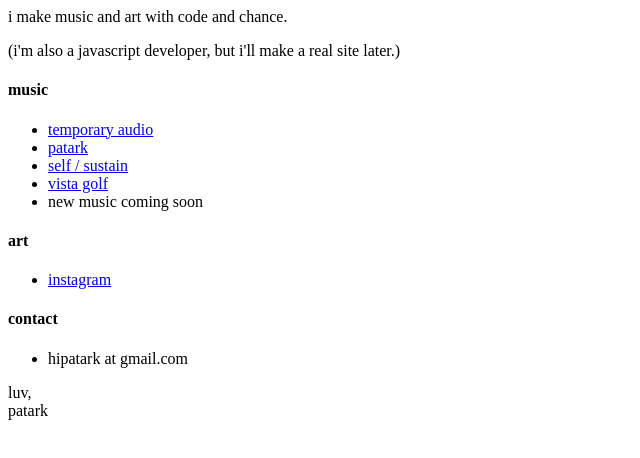
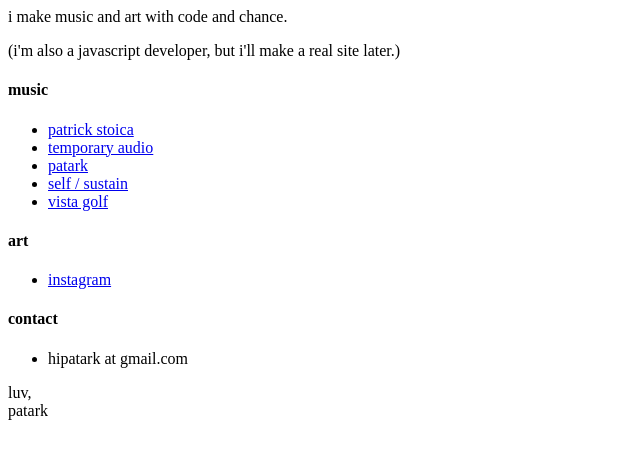
Before and after one commit to pstoica/pstoica.github.io, a plain HTML site: page index.html in a window 1280 px wide. Shown: the whole page, without its empty margins (0-640 px from the left). Drawn offline with Linux system fonts and the light colour scheme.

Commit message:
Update index.html

```diff
--- a/index.html
+++ b/index.html
@@ -9,11 +9,11 @@
 
 <h4>music</h4>
 <ul>
+  <li><a href="https://stoica.bandcamp.com">patrick stoica</a></li>
   <li><a href="http://temporary.audio">temporary audio</a></li>
   <li><a href="https://patark.bandcamp.com">patark</a></li>
   <li><a href="https://self-sustain.bandcamp.com/">self / sustain</a></li>
   <li><a href="http://shallotgames.com/vistagolf">vista golf</a></li>
-  <li>new music coming soon</li>
 </ul>
 
 <h4>art</h4>
```
